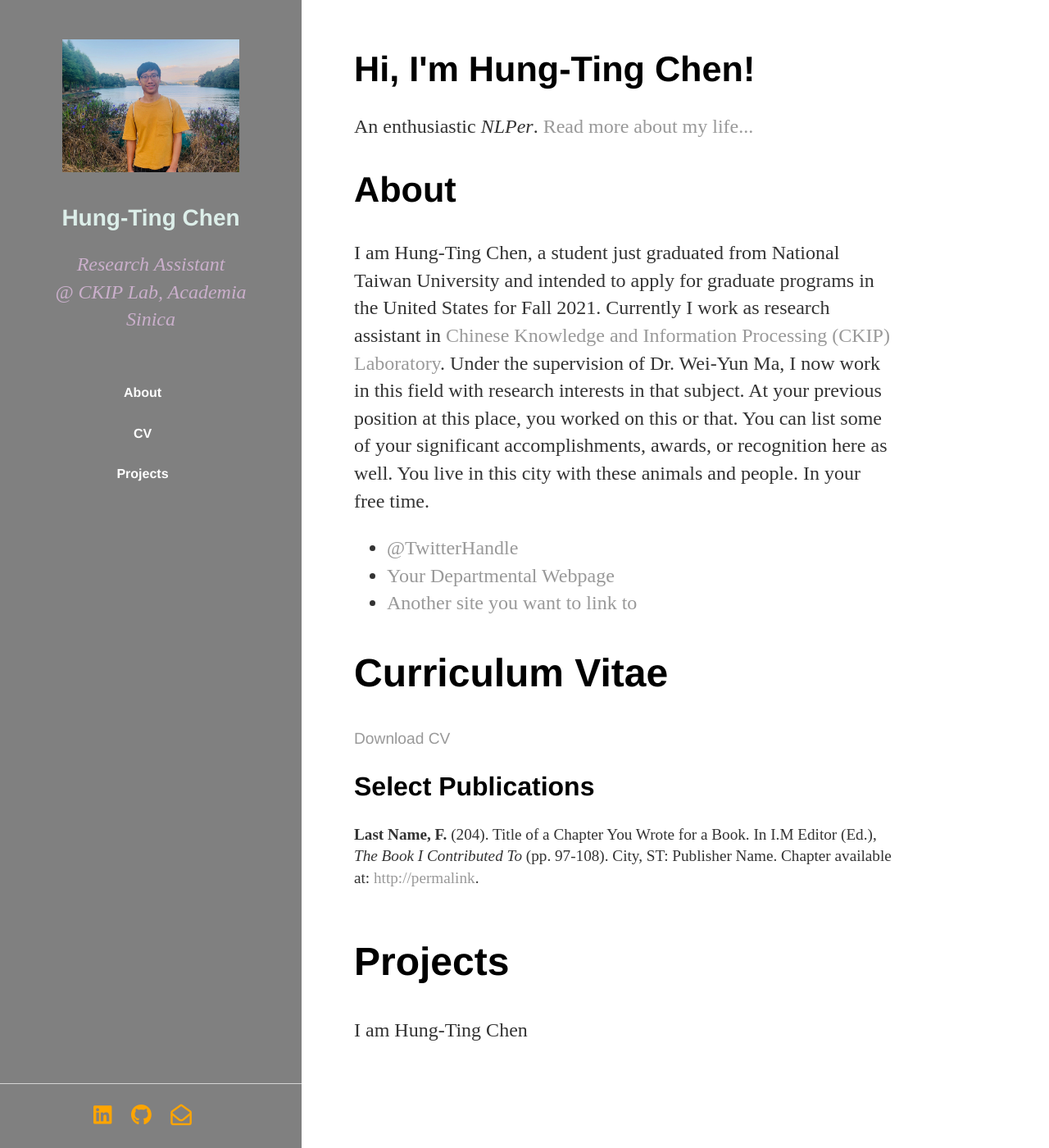
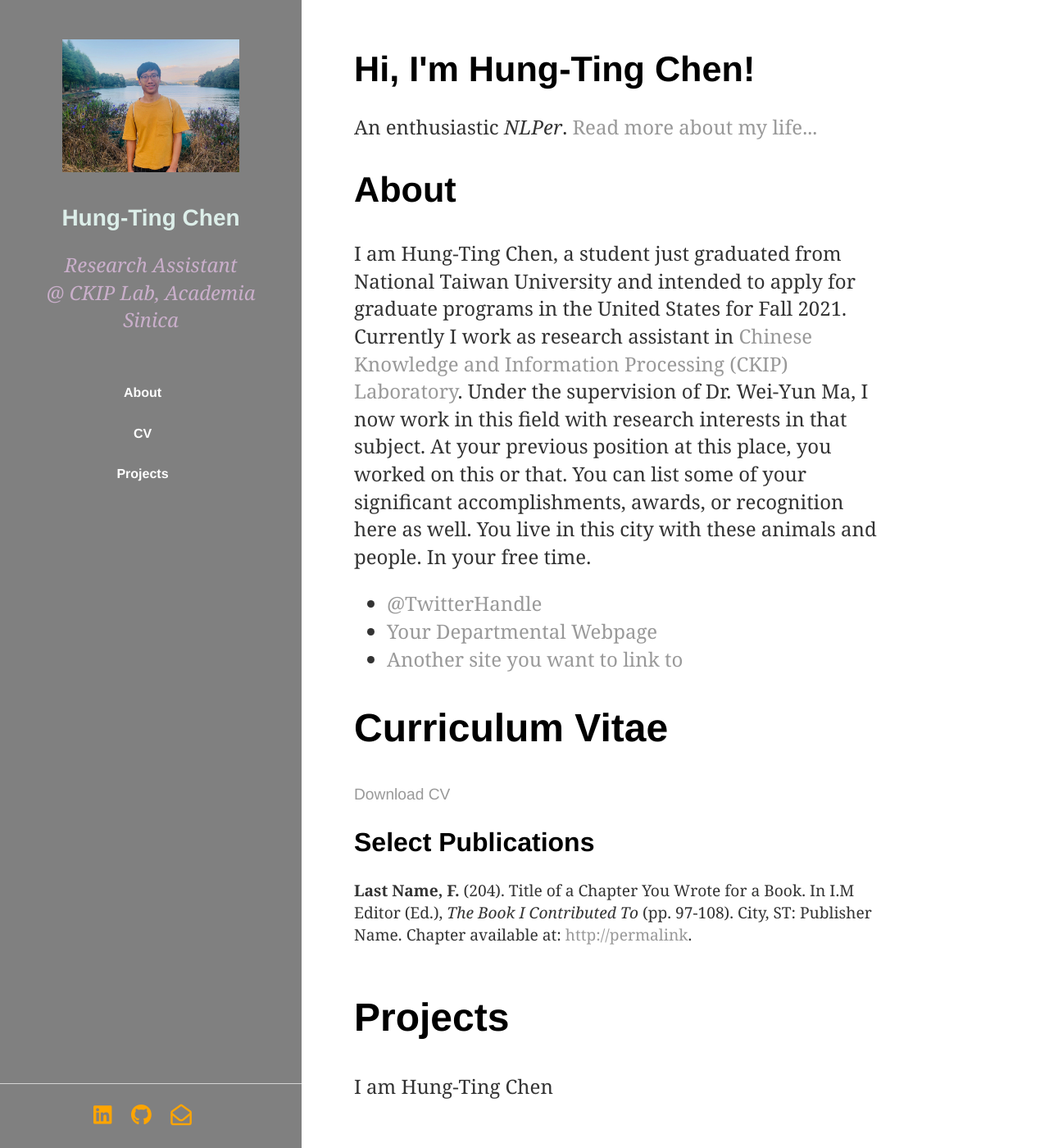
Before and after one commit to timchen0618/timchen0618.github.io, a Jekyll site: the page index.html, which Jekyll copies as it is, in a window 1280 px wide and 1400 px high. Shown: the whole window at 82% size. Built offline with Jekyll 4.4.1, drawn with Linux system fonts in a browser that asks for light colours; nearby versions of some CDN libraries.

```diff
--- a/css/main.css
+++ b/css/main.css
@@ -3,7 +3,7 @@
 a { text-decoration: none; color: #999; }
 a:hover { text-decoration: underline; }
 
-p, ul { font-size: 1.5em; line-height: 1.4em; color: #333; }
+p, ul { font-size: 1.5em; line-height: 1.4em; color: #333; font-family: 'Cambria', 'Verdana', 'Calibri'}
 
 h1, h2, h3, h4 { font-family: 'Helvetica', 'Arial', 'Sans-Serif'; }
 h1 { font-size: 2.7em;  }
```
